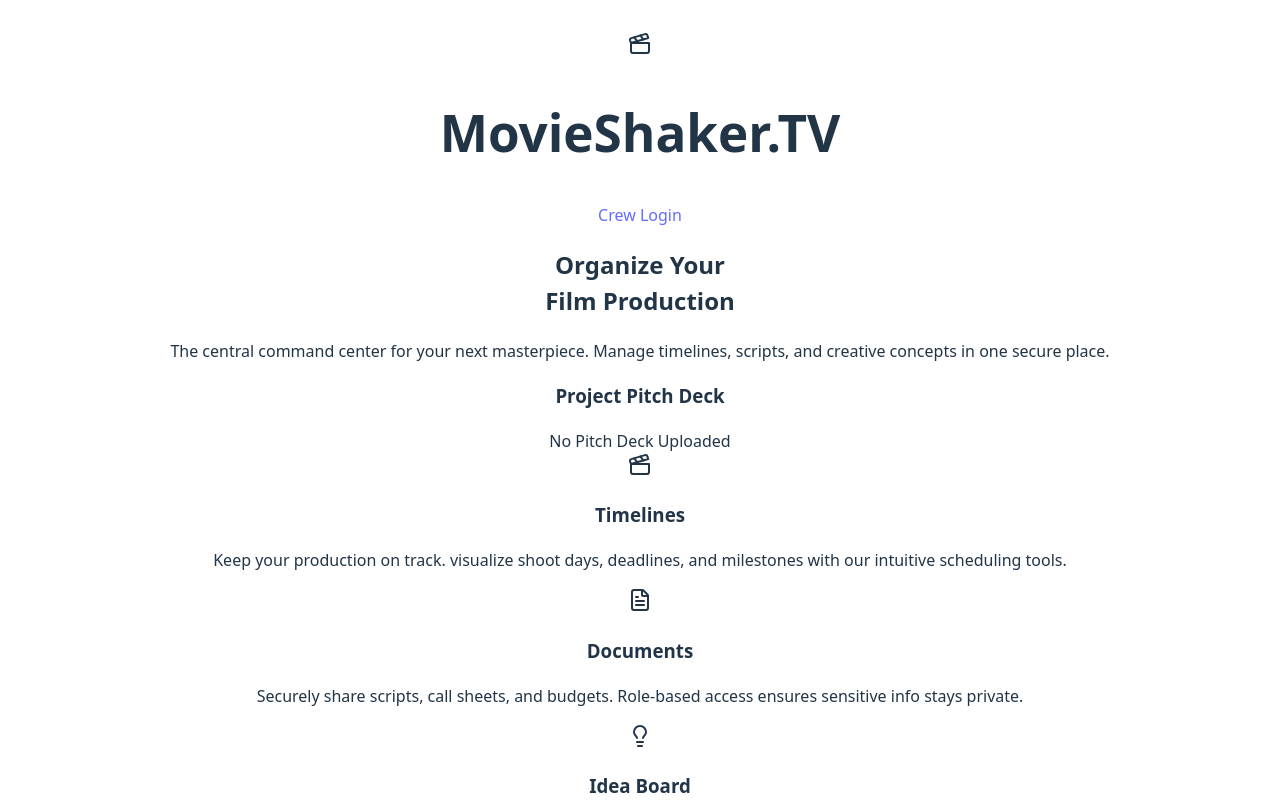
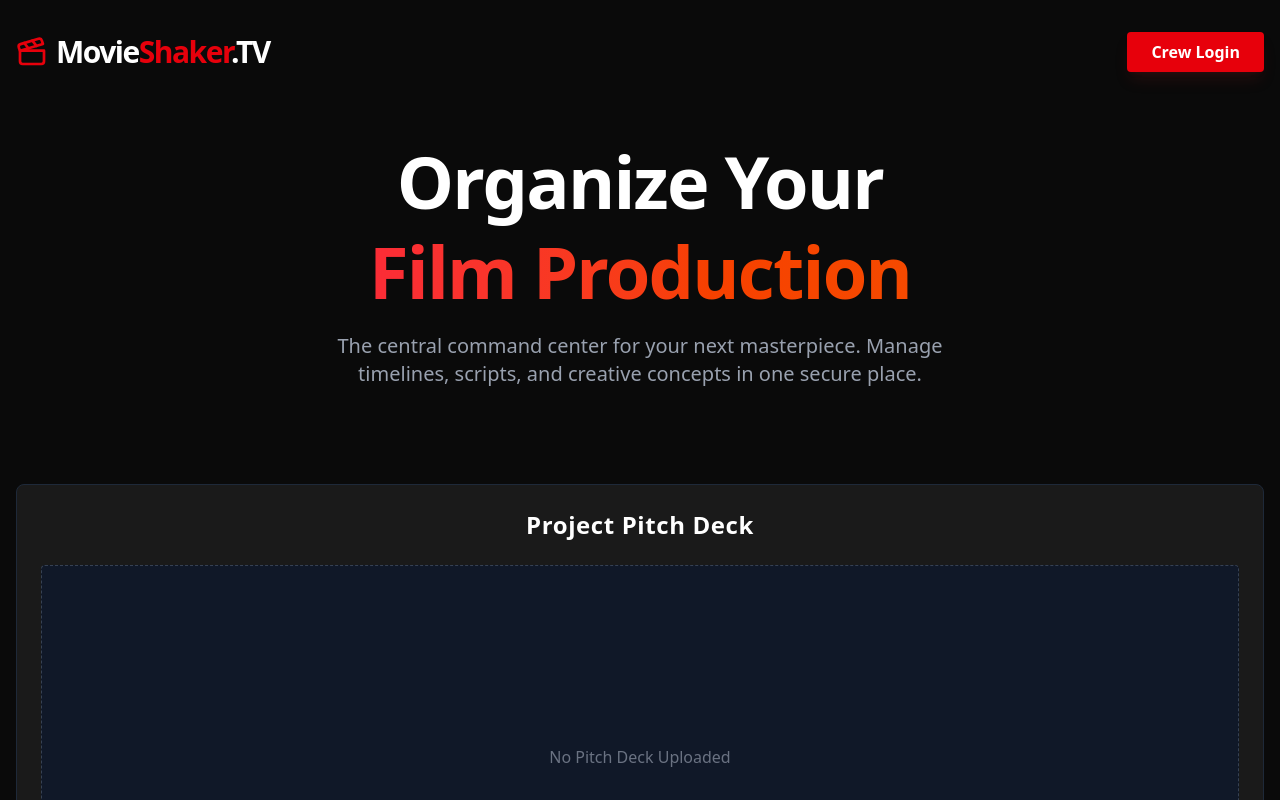
Before and after one commit to RobinMcM/movieshakertv, a Vue app in the folder client/: page / in a window 1280 px wide. Shown: the top 800 px of the page. Built offline with nearby package versions, Linux system fonts and the light colour scheme; no server answers.

Commit message:
Fix Tailwind CSS styles and improve static file serving

```diff
--- a/client/src/style.css
+++ b/client/src/style.css
@@ -1,79 +1,12 @@
-:root {
-  font-family: system-ui, Avenir, Helvetica, Arial, sans-serif;
-  line-height: 1.5;
-  font-weight: 400;
+@import "tailwindcss";
 
-  color-scheme: light dark;
-  color: rgba(255, 255, 255, 0.87);
-  background-color: #242424;
-
-  font-synthesis: none;
-  text-rendering: optimizeLegibility;
-  -webkit-font-smoothing: antialiased;
-  -moz-osx-font-smoothing: grayscale;
-}
-
-a {
-  font-weight: 500;
-  color: #646cff;
-  text-decoration: inherit;
-}
-a:hover {
-  color: #535bf2;
+@theme {
+  --color-cinema-black: #0a0a0a;
+  --color-cinema-gray: #1a1a1a;
+  --color-cinema-red: #e50914;
 }
 
 body {
-  margin: 0;
-  display: flex;
-  place-items: center;
-  min-width: 320px;
-  min-height: 100vh;
+    background-color: var(--color-cinema-black);
+    color: white;
 }
-
-h1 {
-  font-size: 3.2em;
-  line-height: 1.1;
-}
-
-button {
-  border-radius: 8px;
-  border: 1px solid transparent;
-  padding: 0.6em 1.2em;
-  font-size: 1em;
-  font-weight: 500;
-  font-family: inherit;
-  background-color: #1a1a1a;
-  cursor: pointer;
-  transition: border-color 0.25s;
-}
-button:hover {
-  border-color: #646cff;
-}
-button:focus,
-button:focus-visible {
-  outline: 4px auto -webkit-focus-ring-color;
-}
-
-.card {
-  padding: 2em;
-}
-
-#app {
-  max-width: 1280px;
-  margin: 0 auto;
-  padding: 2rem;
-  text-align: center;
-}
-
-@media (prefers-color-scheme: light) {
-  :root {
-    color: #213547;
-    background-color: #ffffff;
-  }
-  a:hover {
-    color: #747bff;
-  }
-  button {
-    background-color: #f9f9f9;
-  }
-}
```
Also changed, not shown: 1 other file (tests, documents, lock files or other folders).
